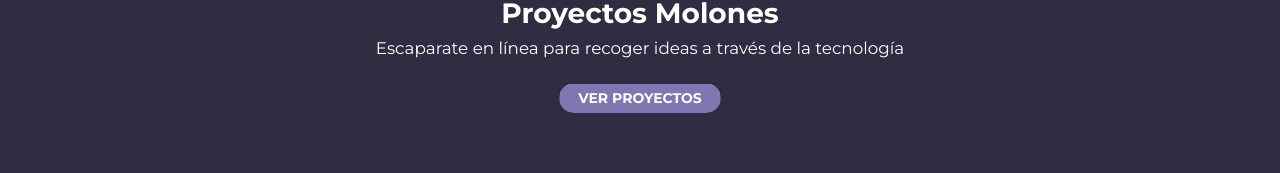
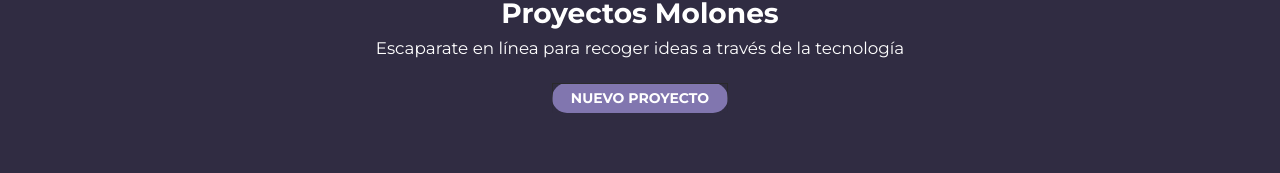
Before and after one commit to mgantunez/project-promo-c-pt-module-3-team-2, a React (Vite) app: page / in a window 1280 px wide. Shown: the part 107-280 px from the top of the page. Built offline with nearby package versions, Linux system fonts and the light colour scheme.

Commit message:
create Landing

```diff
--- a/src/components/Pages/Landing.jsx
+++ b/src/components/Pages/Landing.jsx
@@ -1,3 +1,4 @@
+import { Link } from "react-router";
 
 function Landing() {
 
@@ -5,9 +6,9 @@ function Landing() {
         <>
 
 <section className="hero">
-            <h2 className="title">Proyectos molones</h2>
+            <h1 className="title">Proyectos molones</h1>
             <p className="hero__text">Escaparate en línea para recoger ideas a través de la tecnología</p>
-            <a className="button--link" href="./">Ver proyectos</a>
+            <Link to="/create" className="button--link" >Nuevo Proyecto</Link>
         </section>
         </>
     )
```
